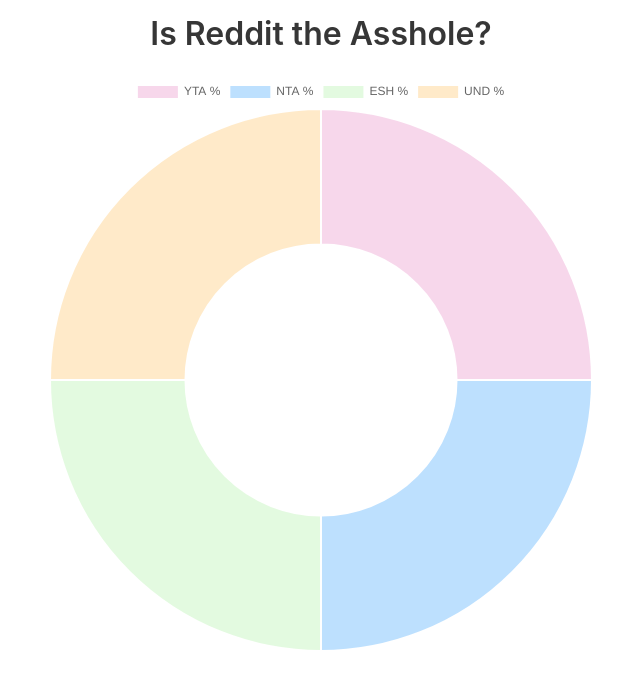
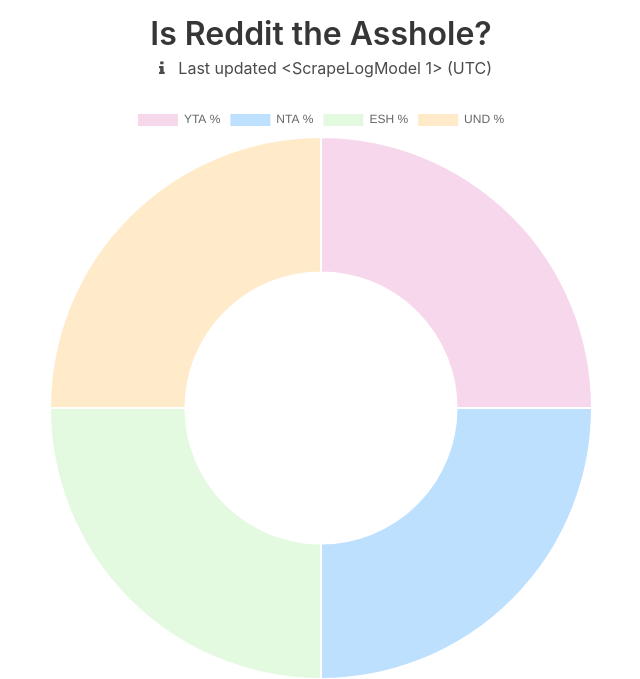
Before and after one commit to tristanmkernan/aita, a Flask app: template aitaws/templates/index.html in a window 1280 px wide. Shown: the part 64-743 px from the top of the page, without its empty margins (319-959 px from the left). Run offline with Flask 2, Linux system fonts and the light colour scheme; tables that the repository leaves empty hold one stand-in row (values such as "Sample post"); the template is opened without the code that fills it: values that come from a table or form of the project are taken from there, most other values are stand-ins (such as "Sample title", 1, 10 or a date in 2020); some libraries are stand-ins or nearby versions.

Commit message:
feat: display latest scrape timestamp

```diff
--- a/aitaws/templates/index.html
+++ b/aitaws/templates/index.html
@@ -7,6 +7,11 @@
         <h2 class="title">
             Is Reddit the Asshole?
         </h2>
+
+        <h6 class="subtitle my-subtitle">
+          <span class="icon"><i class="fa fa-info"></i></span>
+          Last updated {{ latest_scrape }} (UTC)
+        </h6>
 
         <canvas id="myChart"></canvas>
 
--- a/aitaws/templates/skeleton.html
+++ b/aitaws/templates/skeleton.html
@@ -45,6 +45,10 @@
         .my-section-header {
             margin-top: 3rem;
             margin-bottom: 1rem;
+        }
+
+        .my-subtitle {
+          font-size: unset !important;
         }
     </style>
 </head>
--- a/aitaws/views.py
+++ b/aitaws/views.py
@@ -34,6 +34,8 @@
         top_esh_posts = filter(lambda p: p.category == 'esh', top_posts)
         top_esh_posts = map(attrgetter('post'), top_esh_posts)
         top_esh_posts = sorted(top_esh_posts, key=attrgetter('esh'), reverse=True)
+
+        latest_scrape = ScrapeLogModel.query.order_by(ScrapeLogModel.end.desc()).first()
 
         data = {
             'yta': {
@@ -82,7 +84,8 @@
             'total': {
                 'base': cache.total,
                 'weighted': cache.total_weighted
-            }
+            },
+            'latest_scrape': latest_scrape.end.strftime("%Y-%m-%d %H:%M:%S")
         }
 
         return render_template('index.html', devmode=app.config['DEVELOPMENT'], **data)
```
